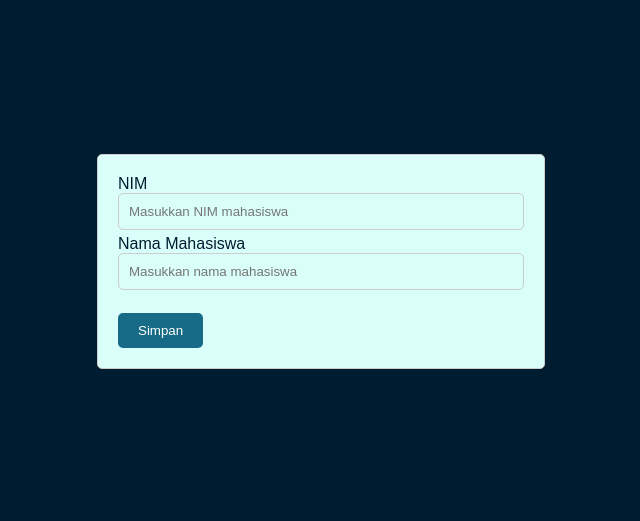
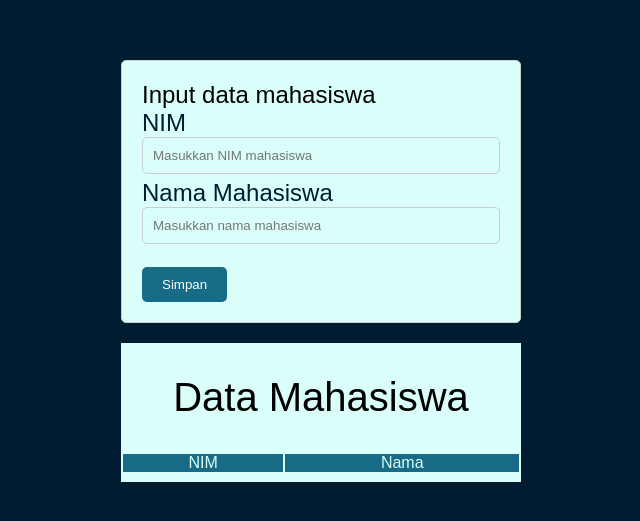
Before and after one commit to zwenm/ti2c-uiweb, a plain HTML site: page input.html in a window 1280 px wide. Shown: the part 129-650 px from the top of the page, without its empty margins (319-959 px from the left). Drawn offline with Linux system fonts and the light colour scheme; a web font is replaced by a local one.

Commit message:
Update Tugas Input Mahasiswa

```diff
--- a/input.html
+++ b/input.html
@@ -1,19 +1,10 @@
-<html>
+<!DOCTYPE html>
+<html lang="en">
 <head>
+  <meta charset="UTF-8">
+  <meta name="viewport" content="width=device-width, initial-scale=1.0">
   <title>Tugas Javascript</title>
 </head>
-    <body>
-        <form id="studentForm">
-            <label for="nim">NIM</label><br>
-            <input type="number" id="nim" name="nim" placeholder="Masukkan NIM mahasiswa"><br>
-            <label for="name">Nama Mahasiswa</label><br>
-            <input type="text" id="name" name="name" placeholder="Masukkan nama mahasiswa"><br><br>
-            <button type="button" onclick="saveStudent()">Simpan</button>
-        </form>
-            <tbody ></tbody>
-        </table>
-    </body>
-</html>
 <style>
     @import url('https://fonts.googleapis.com/css2?family=Akshar:wght@300..700&family=Noto+Sans+Tangsa:wght@400..700&display=swap');
     *{
@@ -27,20 +18,20 @@
     }
     body {
       display: flex;
-        min-height: 100vh;
+      height: 100vh;
       justify-content: center;
       align-items: center;
       background: #001C30;
+
     }
     form {
       margin-bottom: 20px;
       border: 1px solid #ccc;
       padding: 20px;
       border-radius: 5px;
-        width: 35%;
+      width: 100%;
       background: #DAFFFB;
     }
-
     input[type="text"], input[type="number"] {
       width: 100%;
       padding: 10px;
@@ -52,8 +43,8 @@
     }
     label[for="name"], label[for="nim"]{
     color: #001C30;
+      font-size: 3vh;
     }
-
     button {
       padding: 10px 20px;
       background-color: #176B87;
@@ -62,8 +53,66 @@
       border-radius: 5px;
       cursor: pointer;
     }
+    .container{
+      max-width: 700px;
+      width: 100%;
+      background: #DAFFFB;
+      padding-bottom: 2%;
+      width: 400px;
+      text-align: center;
+    }
+    .container h2{
+      padding: 2rem 1rem;
+      font-size: 2.5rem;
+      text-align: center;
+    }
+    .tabl{
+      width: 100%;
+      border: collapse;
+    }
+    .tabl thead{
+      background: #176B87;
+      color: #DAFFFB;
+    }
+    .table thead tr th{
+      font-size: 0.9rem;
+      padding: 0.8rem;
+      letter-spacing: 0.2rem;
+      vertical-align: top;
+    }
+    .table tbody{
+      font-size: 1rem;
+      letter-spacing: 0.2rem;
+      font-weight: normal;
+      text-align: center;
+      border: 1px solid;
+    }
 
 </style>
+<body>
+  <div class="containier">
+        <form id="studentForm">
+          <h2>Input data mahasiswa</h2>
+            <label for="nim">NIM</label><br>
+            <input type="number" id="nim" name="nim" placeholder="Masukkan NIM mahasiswa"><br>
+            <label for="name">Nama Mahasiswa</label><br>
+            <input type="text" id="name" name="name" placeholder="Masukkan nama mahasiswa"><br><br>
+            <button type="button" onclick="saveStudent()">Simpan</button>
+        </form>
+        <div class="container">
+        <table class="tabl">
+          <h2>Data Mahasiswa</h2>
+            <thead>
+              <tr>
+                <th>NIM</th>
+                <th>Nama</th>
+              </tr>
+            </thead>
+            <tbody >
+            </tbody>
+        </table>
+      </div>
+    </div>
       <script>
         // Define array untuk list mahasiswa
         var arrStudent = [];
@@ -113,3 +162,5 @@
             tbody.appendChild(tr);
         }
         </script>
+</body>
+</html>
```
Lines whose indentation alone changed are shown as unchanged.
